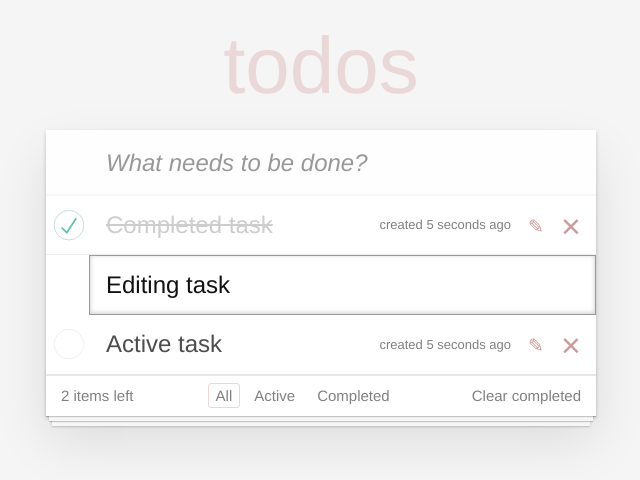
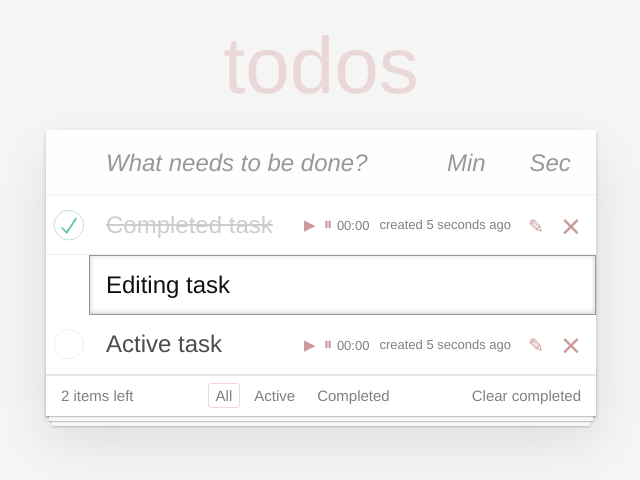
Before and after one commit to thatwasgen1us/Todo-App, a React app: page / in a window 1280 px wide. Shown: the top 480 px of the page, without its empty margins (319-959 px from the left). Built offline with nearby package versions, Linux system fonts and the light colour scheme; the HTML template or start-up script is replaced by a standard one.

Commit message:
completed App

```diff
--- a/src/App.css
+++ b/src/App.css
@@ -84,7 +84,13 @@ body {
 	text-rendering: optimizeLegibility;
 }
 
+.new-todo-form {
+	display: flex;
+	margin-bottom: 0;
+}
+
 .new-todo,
+.new-todo-form .new-todo-form__timer,
 .edit {
 	position: relative;
 	margin: 0;
@@ -102,11 +108,20 @@ body {
 	-moz-osx-font-smoothing: grayscale;
 }
 
-.new-todo {
+.new-todo, .new-todo-form .new-todo-form__timer {
 	padding: 16px 16px 16px 60px;
 	border: none;
 	background: rgba(0, 0, 0, 0.003);
 	box-shadow: inset 0 -2px 1px rgba(0,0,0,0.03);
+}
+
+.new-todo {
+	width: 70%;
+}
+
+.new-todo-form .new-todo-form__timer {
+	width: 15%;
+	padding-left: 16px;
 }
 
 .main {
@@ -214,39 +229,42 @@ body {
 
 .todo-list li label {
 	display: flex;
+	column-gap: 10px;
 	align-items: center;
 	justify-content: space-between;
 	padding: 15px 85px 15px 60px;
 }
 
-.todo-list li label .created {
+.todo-list li .view {
+	position: relative;
+}
+
+.todo-list li label .description {
 	font-size: 13px;
 	color: gray;
 }
 
-.todo-list li label .description {
+.todo-list li label .title {
 	word-break: break-all;
 	display: block;
 	line-height: 1.2;
 	transition: color 0.4s;
 	font-weight: 400;
 	color: #4d4d4d;
+	flex: 1;
 }
 
-.todo-list li.completed label .description {
+.todo-list li.completed label .title {
 	color: #cdcdcd;
 	text-decoration: line-through;
 }
 
 .todo-list li .icon {
-	position: absolute;
-	top: 0;
-	bottom: -3px;
 	width: 30px;
 	height: 40px;
 	font-size: 34px;
 	color: #cc9a9a;
-	margin: auto 0 11px;
+	margin: auto 0;
 	transition: color 0.2s ease-out;
 	cursor: pointer;
 }
@@ -256,6 +274,9 @@ body {
 }
 
 .todo-list li .icon-destroy {
+	position: absolute;
+	top: 0;
+	bottom: -3px;
 	right: 10px;
 }
 
@@ -264,12 +285,34 @@ body {
 }
 
 .todo-list li .icon-edit {
+	position: absolute;
+	top: 0;
+	bottom: -3px;
 	font-size: 19px;
 	right: 45px;
 }
 
 .todo-list li .icon-edit:after {
 	content: '✎';
+}
+
+.todo-list li .icon-pause,
+.todo-list li .icon-play {
+	font-size: 18px;
+	width: 18px;
+	height: 18px;
+}
+
+.todo-list li .icon-play {
+	font-size: 15px;
+}
+
+.icon-pause:after {
+	content: '⏸';
+}
+
+.icon-play:after {
+	content: '▶';
 }
 
 .todo-list li .edit {
--- a/src/App.jsx
+++ b/src/App.jsx
@@ -7,9 +7,9 @@ import TaskList from './components/TaskList';
 export default class App extends Component {
   state = {
     data: [
-      { id: 1, title: 'Completed task', input: 'toggle', className: '', done: true, editing: false, createdAt: new Date() },
-      { id: 2, title: 'Editing task', input: 'toggle', className: '', done: false, editing: true, createdAt: new Date() },
-      { id: 3, title: 'Active task', input: 'toggle', className: '', done: false, editing: false, createdAt: new Date() },
+      { id: 1, title: 'Completed task', input: 'toggle', className: '', done: true, editing: false, createdAt: new Date(), minutes: 0, seconds: 0 },
+      { id: 2, title: 'Editing task', input: 'toggle', className: '', done: false, editing: true, createdAt: new Date(), minutes: 0, seconds: 0 },
+      { id: 3, title: 'Active task', input: 'toggle', className: '', done: false, editing: false, createdAt: new Date(), minutes: 0, seconds: 0 },
     ],
     filter: 'all'
   }
@@ -20,8 +20,8 @@ export default class App extends Component {
     }));
   }
 
-  addItem = (text, done = false) => {
-    if (!text.trim()) return;
+  addItem = ({title, seconds, minutes}) => {
+    if (!title.trim()) return;
     this.setState(({ data }) => {
       const newId = data.length > 0 ? data[data.length - 1].id + 1 : 1;
       return {
@@ -29,12 +29,14 @@ export default class App extends Component {
           ...data,
           {
             id: newId,
-            title: text,
+            title: title,
             className: '',
             input: 'toggle',
-            done: done,
+            done: false,
             editing: false,
-            createdAt: new Date()
+            createdAt: new Date(),
+            minutes: minutes,
+            seconds: seconds
           }
         ]
       };
--- a/src/components/NewTaskForm.jsx
+++ b/src/components/NewTaskForm.jsx
@@ -1,43 +1,72 @@
 import { Component } from "react";
 
 export default class NewTaskForm extends Component {
-
   constructor(props) {
     super(props);
     this.state = {
-      newItem: ''
+      newItem: '',
+      newSeconds: '',
+      newMinutes: '',
     };
   }
 
   handleKeyDown = (event) => {
     if (event.key === 'Enter' && this.state.newItem.trim()) {
       if (this.props.addItem) {
-        this.props.addItem(this.state.newItem);
+        this.props.addItem({
+          title: this.state.newItem,
+          minutes: parseInt(this.state.newMinutes) || 0,
+          seconds: parseInt(this.state.newSeconds) || 0,
+        });
       } else {
         console.error("addItem function is not provided");
       }
-      this.setState({ newItem: '' });
+      this.setState({ newItem: '', newMinutes: '', newSeconds: '' });
     } else if (event.key === 'Escape') {
-      this.setState({ newItem: '' });
+      this.setState({ newItem: '', newMinutes: '', newSeconds: '' });
     }
   };
 
-  handleChange = (event) => {
+  handleChangeItem = (event) => {
     this.setState({ newItem: event.target.value });
+  };
+
+  handleChangeMinutes = (event) => {
+    this.setState({ newMinutes: event.target.value });
+  };
+
+  handleChangeSeconds = (event) => {
+    this.setState({ newSeconds: event.target.value });
   };
 
   render() {
     return (
       <header className="header">
         <h1>todos</h1>
+        <form className="new-todo-form">
           <input
             className="new-todo"
             placeholder="What needs to be done?"
             autoFocus
             value={this.state.newItem}
             onKeyDown={this.handleKeyDown}
-          onChange={this.handleChange}
+            onChange={this.handleChangeItem}
           />
+          <input
+            className="new-todo-form__timer"
+            placeholder="Min"
+            value={this.state.newMinutes}
+            onChange={this.handleChangeMinutes}
+            onKeyDown={this.handleKeyDown}
+          />
+          <input
+            className="new-todo-form__timer"
+            placeholder="Sec"
+            value={this.state.newSeconds}
+            onChange={this.handleChangeSeconds}
+            onKeyDown={this.handleKeyDown}
+          />
+        </form>
       </header>
     );
   }
--- a/src/components/Task.jsx
+++ b/src/components/Task.jsx
@@ -1,4 +1,5 @@
 import { Component } from "react";
+import Timer from "./Timer";
 
 export default class Task extends Component {
   constructor(props) {
@@ -63,34 +64,34 @@ export default class Task extends Component {
 
           return (
             <li key={el.id} className={`${el.done ? 'completed' : ''} ${el.editing ? 'editing' : ''}`}>
-              <div className="view" onClick={() => onToggleDone(el.id)}>
+              <div className="view">
                 <input
                   className="toggle"
                   type="checkbox"
+                  checked={el.done}
                   onChange={() => onToggleDone(el.id)}
-                  checked={el.done}
                 />
                 <label>
-                  <span className="description">{el.title}</span>
-                  <span className="created">created {timeAgo}</span>
+                  <span className="title" onClick={() => onToggleDone(el.id)}>{el.title}</span>
+                  <Timer minutes={el.minutes} seconds={el.seconds}/>
+                  <span className="description">created {timeAgo}</span>
                 </label>
                 <button className="icon icon-edit" onClick={() => onEditing(el.id)}></button>
                 <button className="icon icon-destroy" onClick={() => this.handleDeleteTask(el.id)}></button>
-                <input className={el.input} type="checkbox" />
               </div>
-              {el.editing ? (
+              {el.editing && (
                 <input
                   type="text"
                   className="edit"
                   value={el.title}
-                  onChange={(e) => this.props.onEditChange(el.id, e.target.value)}
+                  onChange={(e) => onEditChange(el.id, e.target.value)} // Обработчик изменения
                   onKeyDown={(e) => {
                     if (e.key === 'Enter') {
                       onEditing(el.id);
                     }
                   }}
                 />
-              ) : null}
+              )}
             </li>
           );
         })}
--- /dev/null
+++ b/src/components/Timer.jsx
@@ -0,0 +1,82 @@
+import { Component } from "react";
+
+export default class Timer extends Component {
+  constructor(props) {
+    super(props);
+    this.state = {
+      newSeconds: 0,
+      isRunning: false,
+    };
+    this.timerId = null;
+  }
+
+  componentDidMount() {
+    const { minutes, seconds } = this.props;
+    if (minutes || seconds) {
+      this.setState({
+        newSeconds: (minutes || 0) * 60 + (seconds || 0),
+      });
+    }
+  }
+
+  componentWillUnmount() {
+    this.clearTimer();
+  }
+
+  startTimer = () => {
+    if (!this.state.isRunning) {
+      this.setState({ isRunning: true });
+      this.timerId = setInterval(() => {
+        this.setState((prevState) => {
+          const { minutes, seconds } = this.props;
+
+          if (minutes || seconds) {
+            if (prevState.newSeconds > 0) {
+              return { newSeconds: prevState.newSeconds - 1 };
+            } else {
+              this.clearTimer();
+              return { isRunning: false };
+            }
+          } else {
+
+            return { newSeconds: prevState.newSeconds + 1 };
+          }
+        });
+      }, 1000);
+    }
+  };
+
+  pauseTimer = () => {
+    this.setState({ isRunning: false });
+    this.clearTimer();
+  };
+
+  clearTimer = () => {
+    if (this.timerId) {
+      clearInterval(this.timerId);
+      this.timerId = null;
+    }
+  };
+
+  formatTime = (seconds) => {
+    const minutes = Math.floor(seconds / 60);
+    const remainingSeconds = seconds % 60;
+    return `${this.padZero(minutes)}:${this.padZero(remainingSeconds)}`;
+  };
+
+  padZero = (num) => {
+    return num < 10 ? `0${num}` : num;
+  };
+
+  render() {
+    const { newSeconds, isRunning } = this.state;
+
+    return (
+      <span className="description">
+        <button className="icon icon-play" onClick={this.startTimer} disabled={isRunning}></button>
+        <button className="icon icon-pause" onClick={this.pauseTimer} disabled={!isRunning}></button>
+        {this.formatTime(newSeconds)}
+      </span>
+    );
+  }
+}
```
Lines whose indentation alone changed are shown as unchanged.
